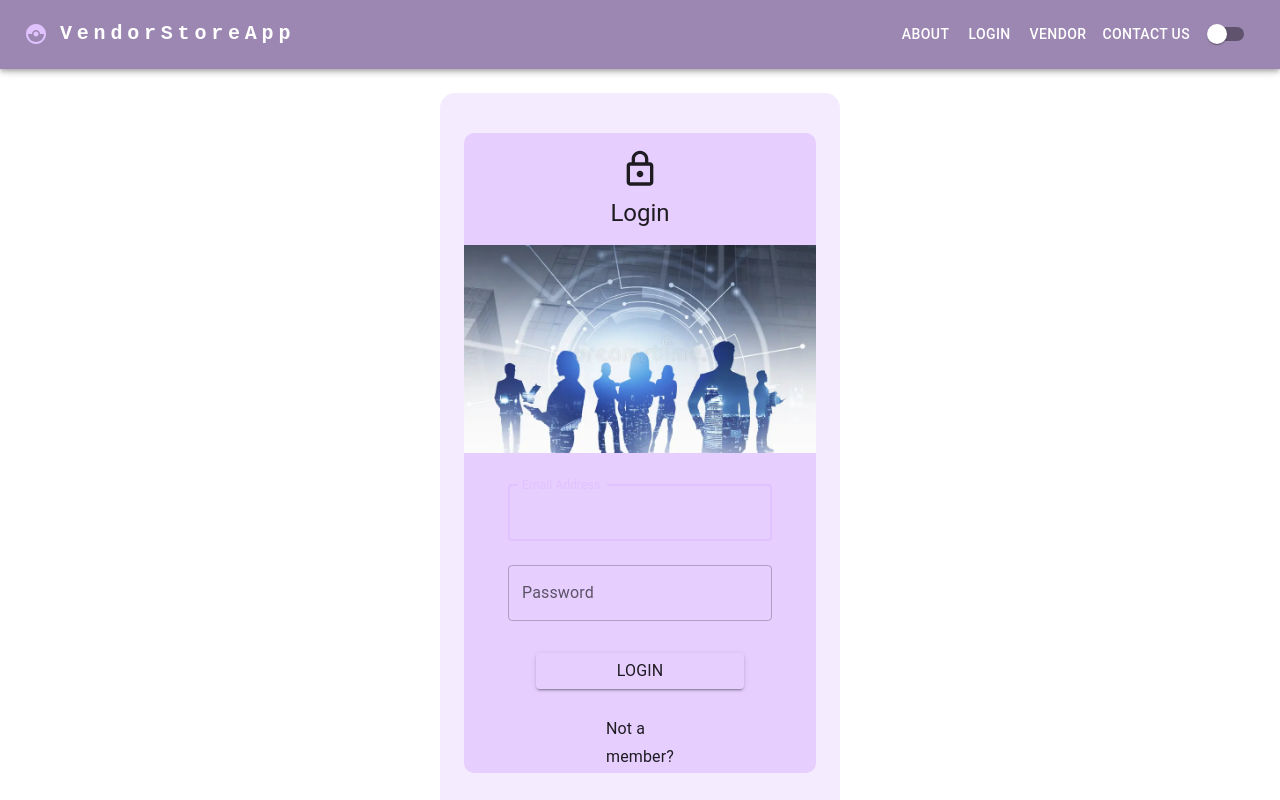
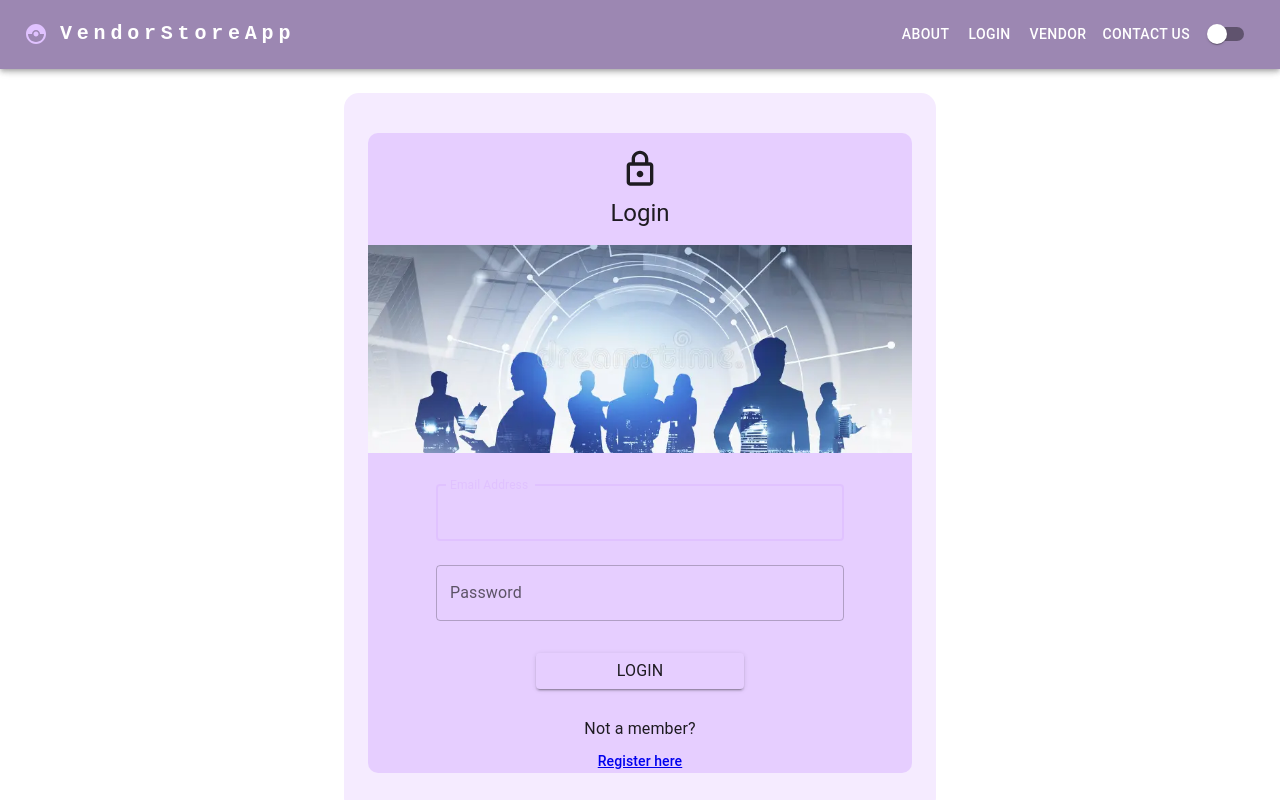
Before and after one commit to KassieSanisclaws/Vendor-Store-, a React (Vite) app: page /login in a window 1280 px wide. Shown: the top 800 px of the page. Built offline with nearby package versions, Linux system fonts and the light colour scheme.

Commit message:
Tweaked the container width for xs, sm, and md

```diff
--- a/src/Components/Forms/form.tsx
+++ b/src/Components/Forms/form.tsx
@@ -1,4 +1,4 @@
-import React, { useState } from 'react';
+import { useState } from 'react';
 import { Link } from 'react-router-dom';
 import { CssBaseline, Container, Box, TextField, Typography, Button, Snackbar, Alert, AlertColor } from '@mui/material';
 import MainImg from "../../assets/Pictures/Untitled2.png";
@@ -93,7 +93,7 @@ export function Form({
     includeRegisterLinkField = false,
     includeImageField = false,
     formType,
-    containerWidth = "35%",
+    containerWidth = "50%",
     includeSnackbarPopup = false,
     handleSnackbarClosed,
     snackbarState,
@@ -434,11 +434,12 @@ export function Form({
     }
 
     return (
-        <Container maxWidth="xl" sx={{ height: "100%", mt: 3, mb: 6 }} style={{ width: containerWidth }}>
+        <Container sx={{ height: "100%", mt: 3, mb: 6, width: "100%", maxWidth: { xs: "100%", sm: "80%", md: containerWidth } }} >
             <Box sx={{ height: "100%" }}>
                 <Container sx={{ bgcolor: mode === "dark" ? "#47008F" : "#F5EBFF", height: "90vh", padding: "40px", overflow: "hidden", paddingBlock: "40px", borderRadius: "15px" }}>
                     <CssBaseline />
-                    <Box sx={{  bgcolor: mode === "dark" ? "primary.dark" : "primary.light",
+                    <Box sx={{
+                        bgcolor: mode === "dark" ? "primary.dark" : "primary.light",
                         height: "100%",
                         width: "100%",
                         overflow: "hidden",
@@ -481,7 +482,7 @@ export function Form({
                                     mt={2}
                                     mb={2}
                                 >
-                                    <img src={MainImg} style={{  width: "70vw",  maxHeight: "100%",  objectFit: "cover", }} />
+                                    <img src={MainImg} style={{ width: "70vw", maxHeight: "100%", objectFit: "cover", }} />
                                 </Box>
                             )}
 
--- a/src/Main-Layout/header.tsx
+++ b/src/Main-Layout/header.tsx
@@ -57,8 +57,8 @@ function Header() {
 
                     <Box sx={{ flexGrow: 1, display: { xs: 'none', md: 'flex' }, justifyContent: 'flex-end' }}>
                         {pages.map((page) => (
-                            <Button key={page} onClick={handleCloseNavMenu} sx={{ my: 2, color: 'white', display: 'block' }}>
-                                <Link key={page} style={{ textDecoration: 'none', color: 'white', textAlign: 'center' }} to={`/${page.split(' ').join('')}`}>
+                            <Button key={page} onClick={handleCloseNavMenu} sx={{ my: 2, display: 'block' }}>
+                                <Link key={page} style={{ textDecoration: 'none', textAlign: 'center', color: "#fff" }} to={`/${page.split(' ').join('')}`}>
                                     {page}
                                 </Link>
                             </Button>
```
Also changed, not shown: src/App.tsx (+14 -14 lines), src/Pages/register.tsx (indentation only). Lines whose indentation alone changed are shown as unchanged.
